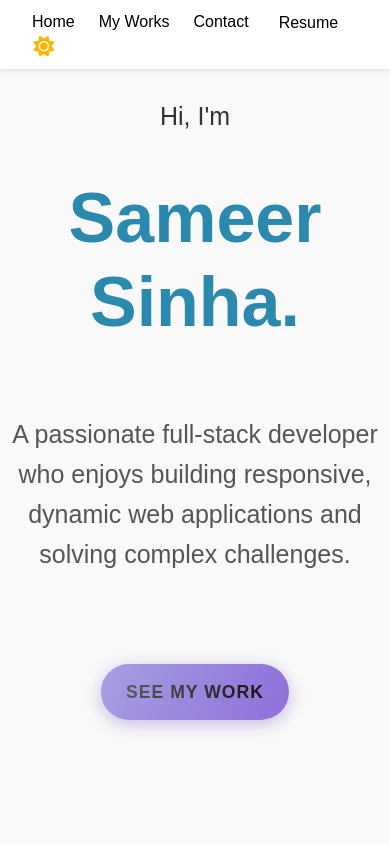
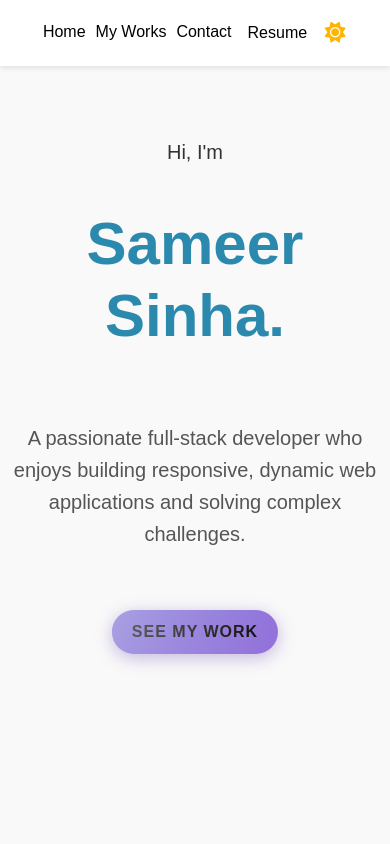
Before and after one commit to sameer882000/portfolio-angular, an Angular app: page / in a window 390 px wide. Shown: the top 844 px of the page. Built offline with nearby package versions, Linux system fonts and the light colour scheme.

Commit message:
Refactor CSS for responsive design

```diff
--- a/src/app/about/about.component.css
+++ b/src/app/about/about.component.css
@@ -257,29 +257,34 @@
 /* Responsive spacing adjustments */
 @media (max-width: 768px) {
     .about {
-        padding: 100px 0;
+        padding: 80px 0;
         height: 100vh;
         /* Increase padding on small screens */
     }
 
     .about h1 {
         margin-bottom: 70px;
-        font-size: 70px;
+        font-size: 60px;
         /* Increase space below heading */
     }
 
     .about p {
         margin-bottom: 40px;
-        font-size: 25px !important;
+        font-size: 20px !important;
         /* Increase space below paragraphs */
     }
 
+    .intro-text, .highlight-name, .lead {
+        /* font-size: 1.5rem !important; */
+        margin-top : 40px;
+    }
+
     .btn-see-my-work {
-        margin-top: 50px;
-        padding: 15px 25px;
-        /* Adjust button padding */
-        font-size: 1.1rem;
-        /* Adjust button font size */
+        margin-top: 20px;
+        padding: 10px 20px;
+        font-size: 1rem;
+        /* Smaller padding and font size */
+        display: inline-block;
     }
 }
 
@@ -301,10 +306,10 @@
     }
 
     .btn-see-my-work {
-        margin-top: 50px;
-        padding: 15px 30px;
+        margin-top: 30px;
+        /* padding: 15px 30px; */
         /* Default button padding */
-        font-size: 1.2rem;
+        /* font-size: 1.2rem; */
         /* Default button font size */
     }
 }
--- a/src/app/header/header.component.css
+++ b/src/app/header/header.component.css
@@ -4,7 +4,6 @@
 
 body {
     margin: 0;
-    font-family: 'Arial', sans-serif;
     background-color: #121212;
     color: #e0e0e0;
 }
@@ -28,7 +27,7 @@ body {
     max-width: 1200px;
     width: 100%;
     display: flex;
-    justify-content: space-evenly;
+    justify-content: center; /* Center all content within header */
     align-items: center;
 }
 
@@ -40,13 +39,16 @@ body {
 
 .nav {
     display: flex;
+    justify-content: center; /* Center nav items within nav */
+    flex: 1;
+    max-width: 600px; /* Limit width for better control on large screens */
+    gap: 20px;
 }
 
 .nav a,
 .nav button {
     color: #e0e0e0;
     text-decoration: none;
-    margin: 0 12px;
     font-size: 18px;
     position: relative;
     transition: color 0.3s;
@@ -54,6 +56,7 @@ body {
     border: none;
     cursor: pointer;
     font-family: inherit;
+    text-align: center;
 }
 
 .nav a::after,
@@ -79,6 +82,12 @@ body {
     left: 0;
 }
 
+@media (min-width: 769px) {
+    .header {
+        justify-content: center; /* Ensure header content is centered */
+    }
+}
+
 /* Responsiveness */
 @media (max-width: 768px) {
     .header {
@@ -89,9 +98,17 @@ body {
         font-size: 20px;
     }
 
+    .header-content {
+        padding: 10px 20px;
+    }
+
     .nav a,
     .nav button {
         font-size: 16px;
+    }
+
+    .nav {
+        gap: 10px; /* Reduce gap on small screens */
     }
 }
 
```
